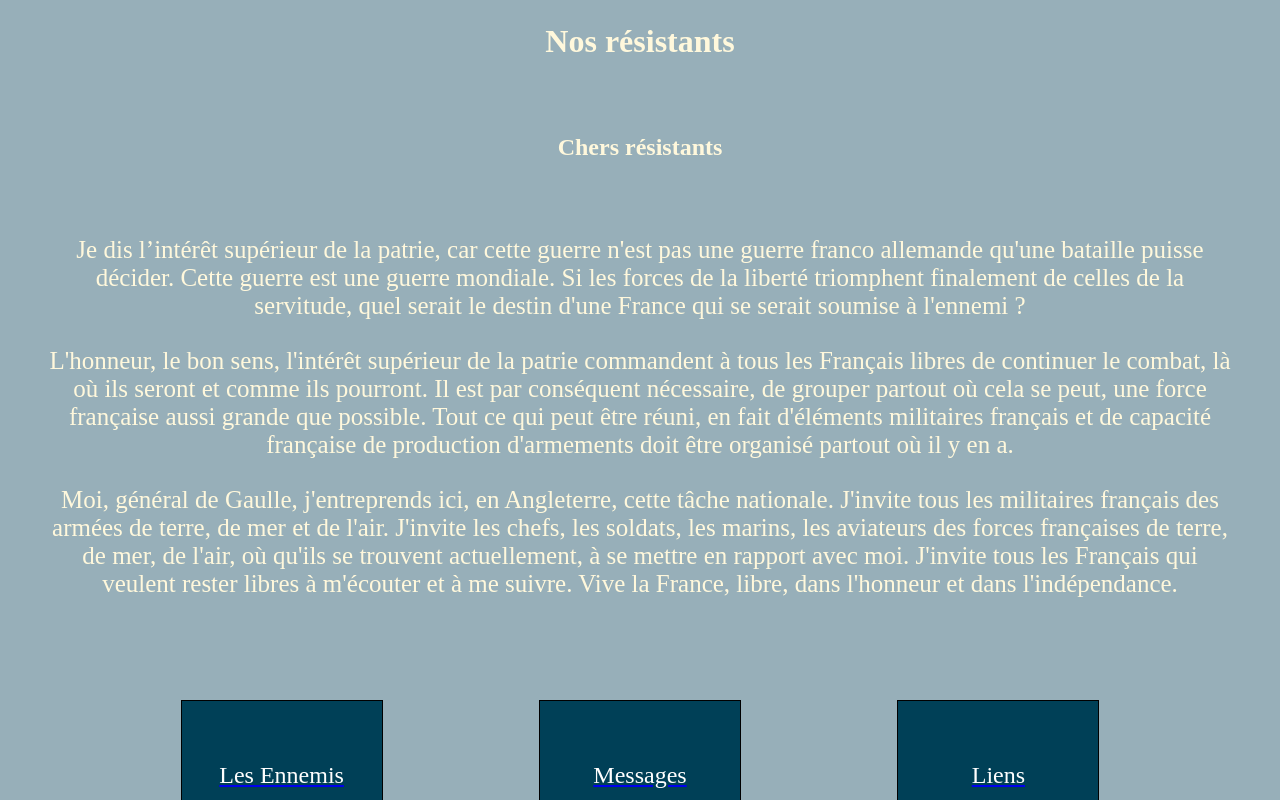
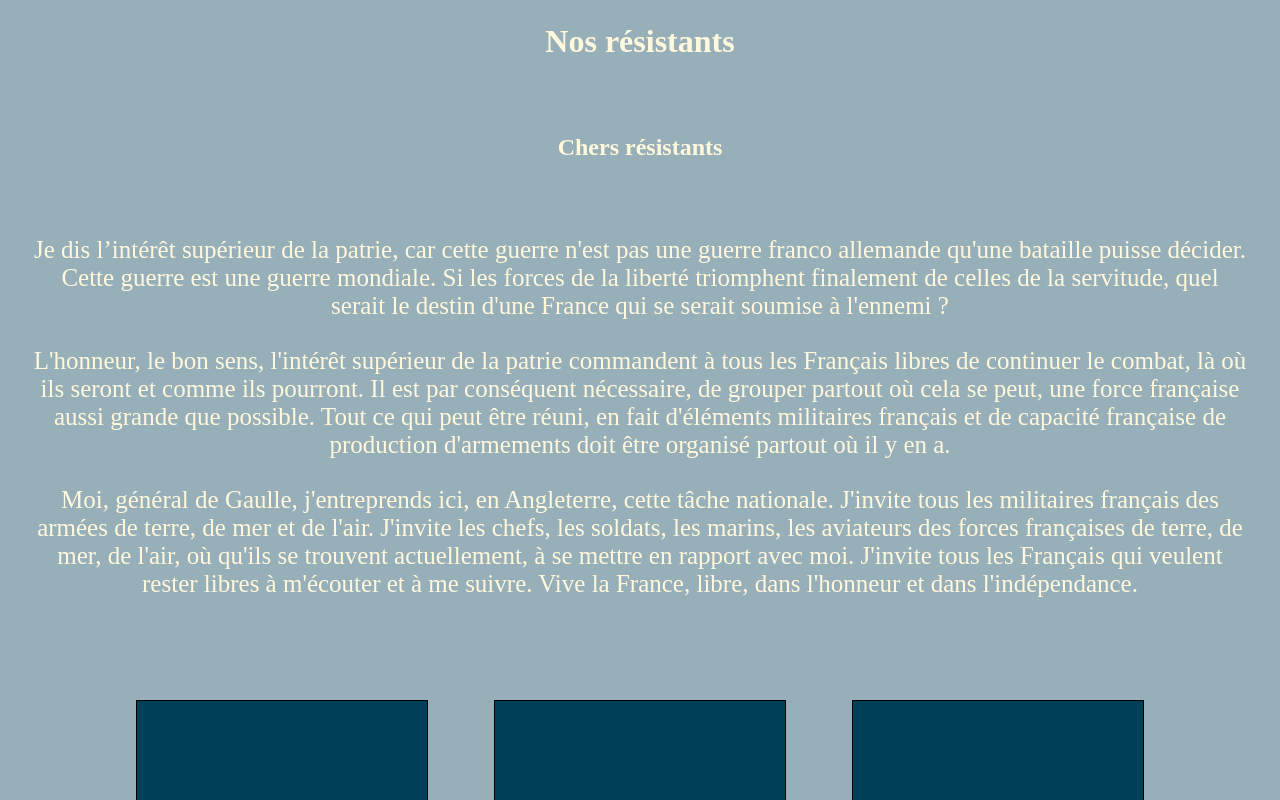
Before and after one commit to peter-centini/Les-Resistants-Francais, a React (Create React App) app: page /Home in a window 1280 px wide. Shown: the top 800 px of the page. Built offline with nearby package versions, Linux system fonts and the light colour scheme; no server answers; a web font is replaced by a local one.

Commit message:
commit css

```diff
--- a/src/components/Home/Home.css
+++ b/src/components/Home/Home.css
@@ -17,11 +17,11 @@
     margin-bottom: 6%;
 }
 
-.paragraphe {
-    margin-left: 12%;
-    margin-right: 12%;
+.par {
+    margin-left: 14%;
+    margin-right: 14%;
     margin-bottom: 4%;
-    margin: 26px;
+    margin: 12px;
 }
 
 .par1 {
@@ -51,7 +51,7 @@
     display: flex;
     justify-content: center;
     font-size: 24px;
-    width: 200px;
-    height: 150px;
+    width: 290px;
+    height: 220px;
     align-self: center;
 }
--- a/src/components/Home/Home.jsx
+++ b/src/components/Home/Home.jsx
@@ -12,7 +12,7 @@ function Home() {
             < Slider />
             <div className="text">
                 <h1 className="titletext">Chers résistants</h1>
-                <div className="paragraphe">
+                <div className="par">
                 <p className="par1">Je dis l’intérêt supérieur de la patrie, car cette guerre n'est pas une guerre franco allemande qu'une bataille puisse décider. Cette guerre est une guerre mondiale. Si les forces de la liberté triomphent finalement de celles de la servitude, quel serait le destin d'une France qui se serait soumise à l'ennemi ?</p>
                 <p className="par2">L'honneur, le bon sens, l'intérêt supérieur de la patrie commandent à tous les Français libres de continuer le combat, là où ils seront et comme ils pourront. Il est par conséquent nécessaire, de grouper partout où cela se peut, une force française aussi grande que possible. Tout ce qui peut être réuni, en fait d'éléments militaires français et de capacité française de production d'armements doit être organisé partout où il y en a. </p>
                 <p className="par3">Moi, général de Gaulle, j'entreprends ici, en Angleterre, cette tâche nationale. J'invite tous les militaires français des armées de terre, de mer et de l'air. J'invite les chefs, les soldats, les marins, les aviateurs des forces françaises de terre, de mer, de l'air, où qu'ils se trouvent actuellement, à se mettre en rapport avec moi. J'invite tous les Français qui veulent rester libres à m'écouter et à me suivre. Vive la France, libre, dans l'honneur et dans l'indépendance.</p>
```
